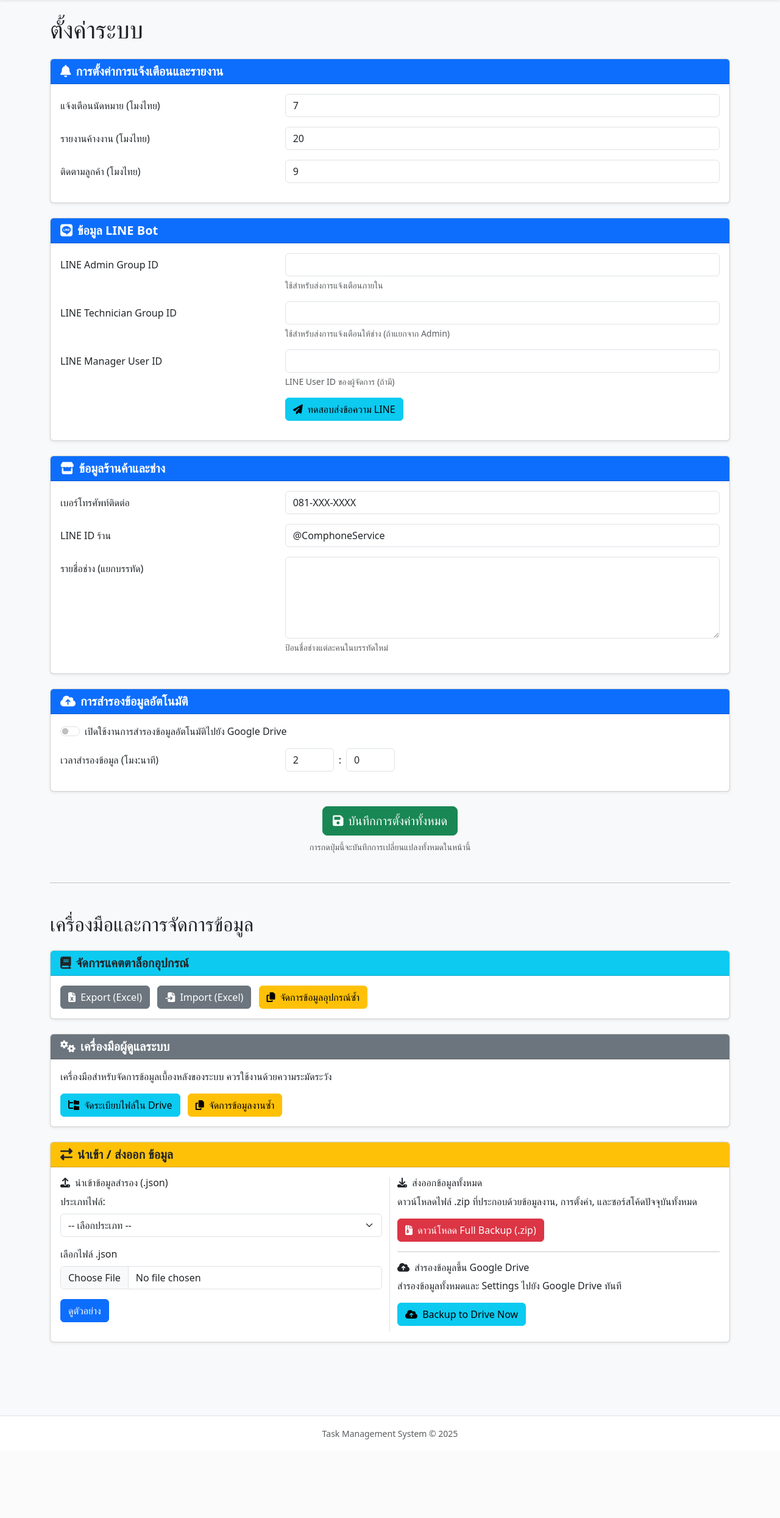
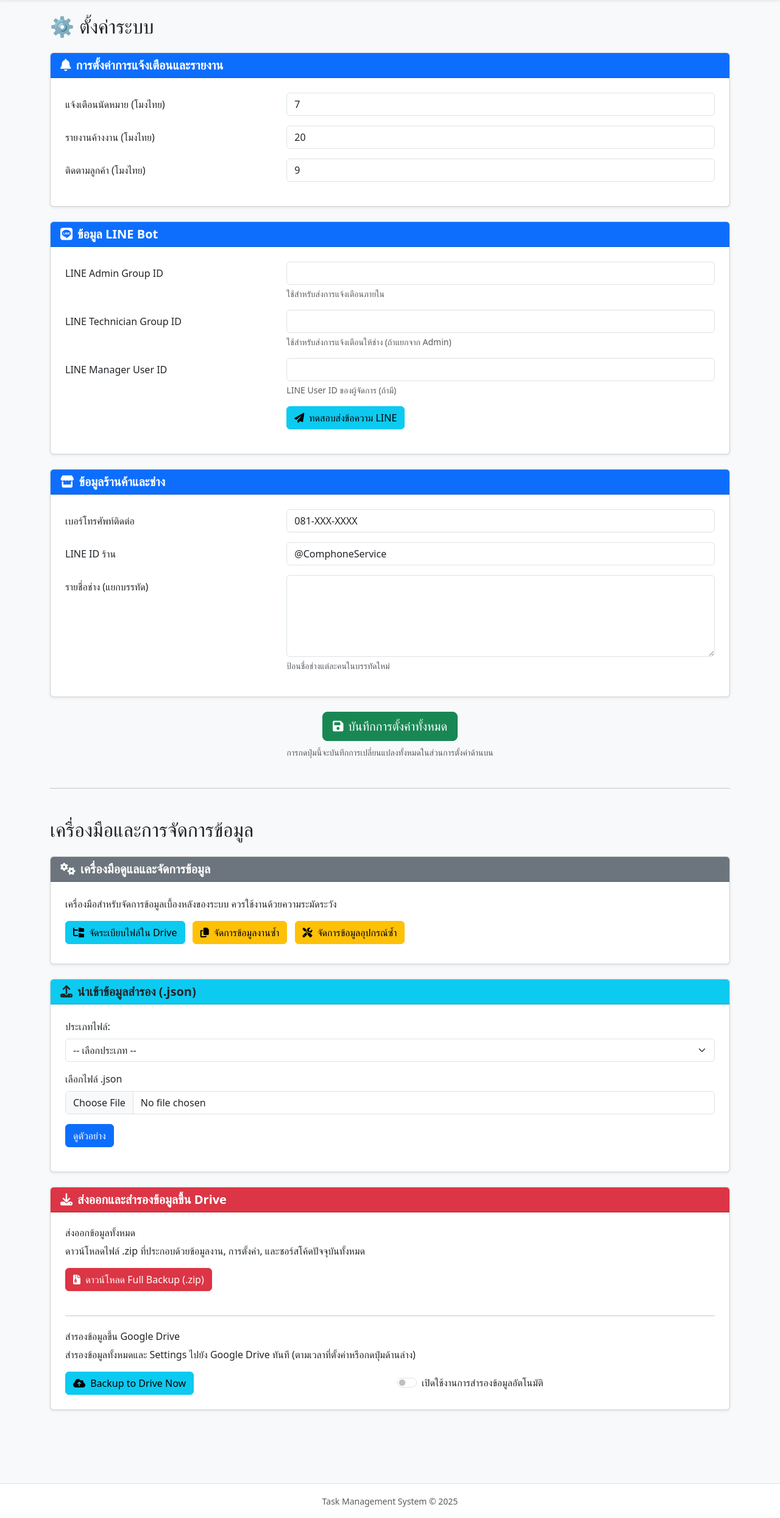
Before and after one commit to comphone/line-tasks-auto, a Flask app: page /settings in a window 1280 px wide. Shown: the part 66-2555 px from the top of the page at 61% size. Before the commit the page ends 2426 px from the top, so only its background shows below. Run offline with Flask 3, Linux system fonts and the light colour scheme; parts of the project's set-up code (start-up, migrations or seed data) failed here and were passed over.

Commit message:
theme-fix

```diff
--- a/templates/settings_page.html
+++ b/templates/settings_page.html
@@ -3,7 +3,9 @@
 {% block title %}ตั้งค่าระบบ{% endblock %}
 
 {% block content %}
-<h1 class="mb-4">ตั้งค่าระบบ</h1>
+<div class="d-flex justify-content-between align-items-center mb-4">
+    <h1 class="h2 mb-0">⚙️ ตั้งค่าระบบ</h1>
+</div>
 
 <form method="POST" action="{{ url_for('settings_page') }}" class="needs-validation" novalidate>
     <!-- Notification Settings Card -->
@@ -11,7 +13,7 @@
         <div class="card-header bg-primary text-white">
             <h5 class="mb-0"><i class="fas fa-bell me-2"></i>การตั้งค่าการแจ้งเตือนและรายงาน</h5>
         </div>
-        <div class="card-body">
+        <div class="card-body p-4">
             <div class="row mb-3">
                 <label for="appointment_reminder_hour" class="col-md-4 col-form-label">แจ้งเตือนนัดหมาย (โมงไทย)</label>
                 <div class="col-md-8">
@@ -41,7 +43,7 @@
         <div class="card-header bg-primary text-white">
             <h5 class="mb-0"><i class="fab fa-line me-2"></i>ข้อมูล LINE Bot</h5>
         </div>
-        <div class="card-body">
+        <div class="card-body p-4">
             <div class="row mb-3">
                 <label for="admin_group_id" class="col-md-4 col-form-label">LINE Admin Group ID</label>
                 <div class="col-md-8">
@@ -81,7 +83,7 @@
         <div class="card-header bg-primary text-white">
             <h5 class="mb-0"><i class="fas fa-store me-2"></i>ข้อมูลร้านค้าและช่าง</h5>
         </div>
-        <div class="card-body">
+        <div class="card-body p-4">
             <div class="row mb-3">
                 <label for="shop_contact_phone" class="col-md-4 col-form-label">เบอร์โทรศัพท์ติดต่อ</label>
                 <div class="col-md-8">
@@ -106,36 +108,13 @@
         </div>
     </div>
 
-    <!-- Auto Backup Card -->
-    <div class="card shadow-sm mb-4">
-        <div class="card-header bg-primary text-white">
-            <h5 class="mb-0"><i class="fas fa-cloud-upload-alt me-2"></i>การสำรองข้อมูลอัตโนมัติ</h5>
-        </div>
-        <div class="card-body">
-            <div class="form-check form-switch mb-3">
-                <input class="form-check-input" type="checkbox" id="auto_backup_enabled" name="auto_backup_enabled" role="switch" {% if settings.auto_backup.enabled %}checked{% endif %}>
-                <label class="form-check-label" for="auto_backup_enabled">เปิดใช้งานการสำรองข้อมูลอัตโนมัติไปยัง Google Drive</label>
-            </div>
-            <div class="row mb-3 align-items-center">
-                <label for="auto_backup_hour" class="col-md-4 col-form-label">เวลาสำรองข้อมูล (โมง:นาที)</label>
-                <div class="col-md-8 d-flex align-items-center">
-                    <input type="number" class="form-control" id="auto_backup_hour" name="auto_backup_hour"
-                           value="{{ settings.auto_backup.hour_thai }}" min="0" max="23" required style="width: 80px;">
-                    <span class="mx-2">:</span>
-                    <input type="number" class="form-control" id="auto_backup_minute" name="auto_backup_minute"
-                           value="{{ settings.auto_backup.minute_thai }}" min="0" max="59" required style="width: 80px;">
-                </div>
-            </div>
-        </div>
-    </div>
-
     <!-- Save All Settings Button -->
     <div class="text-center mb-5">
         <button type="submit" class="btn btn-success btn-lg">
             <i class="fas fa-save me-2"></i>บันทึกการตั้งค่าทั้งหมด
         </button>
         <p class="form-text mt-2">
-            การกดปุ่มนี้จะบันทึกการเปลี่ยนแปลงทั้งหมดในหน้านี้
+            การกดปุ่มนี้จะบันทึกการเปลี่ยนแปลงทั้งหมดในส่วนการตั้งค่าด้านบน
         </p>
     </div>
 </form>
@@ -144,47 +123,25 @@
 
 <h2 class="mb-4">เครื่องมือและการจัดการข้อมูล</h2>
 
-<!-- Equipment Catalog Card -->
+<!-- Data Management Tools Card -->
 <div class="card shadow-sm mb-4">
-    <div class="card-header bg-info text-dark">
-        <h5 class="mb-0"><i class="fas fa-book me-2"></i>จัดการแคตตาล็อกอุปกรณ์</h5>
+    <div class="card-header bg-secondary text-white">
+        <h5 class="mb-0"><i class="fas fa-cogs me-2"></i>เครื่องมือดูแลและจัดการข้อมูล</h5>
     </div>
-    <div class="card-body">
-        <a href="{{ url_for('export_equipment_catalog') }}" class="btn btn-secondary me-2"><i class="fas fa-file-excel me-1"></i> Export (Excel)</a>
-        <button type="button" class="btn btn-secondary" data-bs-toggle="modal" data-bs-target="#importEquipmentModal">
-            <i class="fas fa-file-import me-1"></i> Import (Excel)
-        </button>
-        <a href="{{ url_for('manage_equipment_duplicates') }}" class="btn btn-warning ms-2">
-            <i class="fas fa-copy me-1"></i> จัดการข้อมูลอุปกรณ์ซ้ำ
-        </a>
+    <div class="card-body p-4">
+        <p>เครื่องมือสำหรับจัดการข้อมูลเบื้องหลังของระบบ ควรใช้งานด้วยความระมัดระวัง</p>
+        <a href="{{ url_for('organize_files') }}" class="btn btn-info mb-2"><i class="fas fa-folder-tree me-1"></i> จัดระเบียบไฟล์ใน Drive</a>
+        <a href="{{ url_for('manage_duplicates') }}" class="btn btn-warning mb-2 ms-2"><i class="fas fa-copy me-1"></i> จัดการข้อมูลงานซ้ำ</a>
+        <a href="{{ url_for('manage_equipment_duplicates') }}" class="btn btn-warning mb-2 ms-2"><i class="fas fa-tools me-1"></i> จัดการข้อมูลอุปกรณ์ซ้ำ</a>
     </div>
 </div>
 
-<!-- Admin Tools Card -->
+<!-- Import Data Card -->
 <div class="card shadow-sm mb-4">
-    <div class="card-header bg-secondary text-white">
-        <h5 class="mb-0"><i class="fas fa-cogs me-2"></i>เครื่องมือผู้ดูแลระบบ</h5>
+    <div class="card-header bg-info text-dark">
+        <h5 class="mb-0"><i class="fas fa-upload me-2"></i>นำเข้าข้อมูลสำรอง (.json)</h5>
     </div>
-    <div class="card-body">
-        <p>เครื่องมือสำหรับจัดการข้อมูลเบื้องหลังของระบบ ควรใช้งานด้วยความระมัดระวัง</p>
-        <a href="{{ url_for('organize_files') }}" class="btn btn-info">
-            <i class="fas fa-folder-tree me-1"></i> จัดระเบียบไฟล์ใน Drive
-        </a>
-        <a href="{{ url_for('manage_duplicates') }}" class="btn btn-warning ms-2">
-            <i class="fas fa-copy me-1"></i> จัดการข้อมูลงานซ้ำ
-        </a>
-    </div>
-</div>
-
-<!-- Import/Export Card -->
-<div class="card shadow-sm mb-4">
-    <div class="card-header bg-warning text-dark">
-        <h5 class="mb-0"><i class="fas fa-exchange-alt me-2"></i>นำเข้า / ส่งออก ข้อมูล</h5>
-    </div>
-    <div class="card-body">
-        <div class="row">
-            <div class="col-md-6 border-end">
-                <h6><i class="fas fa-upload me-1"></i> นำเข้าข้อมูลสำรอง (.json)</h6>
+    <div class="card-body p-4">
         <form id="importBackupForm" enctype="multipart/form-data">
             <div class="mb-3">
                 <label for="backupFileType" class="form-label">ประเภทไฟล์:</label>
@@ -203,20 +160,38 @@
         </form>
         <div id="importBackupPreview" class="mt-3"></div>
     </div>
+</div>
+
+<!-- Export and Backup Card -->
+<div class="card shadow-sm mb-4">
+    <div class="card-header bg-danger text-white">
+        <h5 class="mb-0"><i class="fas fa-download me-2"></i>ส่งออกและสำรองข้อมูลขึ้น Drive</h5>
+    </div>
+    <div class="card-body p-4">
+        <h6>ส่งออกข้อมูลทั้งหมด</h6>
+        <p>ดาวน์โหลดไฟล์ .zip ที่ประกอบด้วยข้อมูลงาน, การตั้งค่า, และซอร์สโค้ดปัจจุบันทั้งหมด</p>
+        <a href="{{ url_for('backup_data') }}" class="btn btn-danger mb-4"><i class="fas fa-file-archive me-1"></i> ดาวน์โหลด Full Backup (.zip)</a>
+        <hr>
+        <h6 class="mt-4">สำรองข้อมูลขึ้น Google Drive</h6>
+        <p>สำรองข้อมูลทั้งหมดและ Settings ไปยัง Google Drive ทันที (ตามเวลาที่ตั้งค่าหรือกดปุ่มด้านล่าง)</p>
+        <div class="row align-items-center">
             <div class="col-md-6">
-                <h6><i class="fas fa-download me-1"></i> ส่งออกข้อมูลทั้งหมด</h6>
-                <p>ดาวน์โหลดไฟล์ .zip ที่ประกอบด้วยข้อมูลงาน, การตั้งค่า, และซอร์สโค้ดปัจจุบันทั้งหมด</p>
-                <a href="{{ url_for('backup_data') }}" class="btn btn-danger"><i class="fas fa-file-archive me-1"></i> ดาวน์โหลด Full Backup (.zip)</a>
-                <hr>
-                 <h6><i class="fas fa-cloud-upload-alt me-1"></i> สำรองข้อมูลขึ้น Google Drive</h6>
-                 <p>สำรองข้อมูลทั้งหมดและ Settings ไปยัง Google Drive ทันที</p>
-                <button type="button" id="backupNowBtn" class="btn btn-info">
+                <form class="d-inline" method="POST" action="{{ url_for('trigger_auto_backup_now') }}" onsubmit="return confirm('คุณต้องการสำรองข้อมูลไปยัง Google Drive ทันทีหรือไม่?')">
+                     <button type="submit" id="backupNowBtn" class="btn btn-info">
                         <i class="fas fa-cloud-upload-alt me-1"></i> Backup to Drive Now
                     </button>
+                </form>
+            </div>
+             <div class="col-md-6">
+                <div class="form-check form-switch">
+                    <input class="form-check-input" type="checkbox" id="auto_backup_enabled" name="auto_backup_enabled" role="switch" {% if settings.auto_backup.enabled %}checked{% endif %} onchange="this.form.submit()">
+                    <label class="form-check-label" for="auto_backup_enabled">เปิดใช้งานการสำรองข้อมูลอัตโนมัติ</label>
                 </div>
             </div>
         </div>
     </div>
+</div>
+
 
 <!-- Modals -->
 <div class="modal fade" id="testNotificationModal" tabindex="-1" aria-labelledby="testNotificationModalLabel" aria-hidden="true">
@@ -239,48 +214,12 @@
     </div>
 </div>
 
-<div class="modal fade" id="importEquipmentModal" tabindex="-1" aria-labelledby="importEquipmentModalLabel" aria-hidden="true">
-    <div class="modal-dialog">
-        <div class="modal-content">
-            <div class="modal-header">
-                <h5 class="modal-title" id="importEquipmentModalLabel">Import แคตตาล็อกอุปกรณ์</h5>
-                <button type="button" class="btn-close" data-bs-dismiss="modal" aria-label="Close"></button>
-            </div>
-            <form action="{{ url_for('import_equipment_catalog') }}" method="POST" enctype="multipart/form-data">
-                <div class="modal-body">
-                    <div class="mb-3">
-                        <label for="excel_file" class="form-label">เลือกไฟล์ Excel (.xls, .xlsx)</label>
-                        <input class="form-control" type="file" id="excel_file" name="excel_file" accept=".xls, .xlsx" required>
-                        <div class="form-text">ไฟล์ Excel ควรมียอดคอลัมน์ 'item_name', 'unit', 'price'</div>
-                    </div>
-                </div>
-                <div class="modal-footer">
-                    <button type="button" class="btn btn-secondary" data-bs-dismiss="modal">ปิด</button>
-                    <button type="submit" class="btn btn-primary">นำเข้า</button>
-                </div>
-            </form>
-        </div>
-    </div>
-</div>
 {% endblock %}
 
 
 {% block body_extra %}
 <script>
     document.addEventListener('DOMContentLoaded', function() {
-        const backupNowBtn = document.getElementById('backupNowBtn');
-        if (backupNowBtn) {
-            backupNowBtn.addEventListener('click', function() {
-                if (confirm('คุณต้องการสำรองข้อมูลไปยัง Google Drive ทันทีหรือไม่?')) {
-                    const form = document.createElement('form');
-                    form.method = 'POST';
-                    form.action = "{{ url_for('trigger_auto_backup_now') }}";
-                    document.body.appendChild(form);
-                    form.submit();
-                }
-            });
-        }
-
         const previewBackupBtn = document.getElementById('previewBackupBtn');
         const confirmImportBackupBtn = document.getElementById('confirmImportBackupBtn');
         const backupFile = document.getElementById('backupFile');
```
Lines whose indentation alone changed are shown as unchanged.
